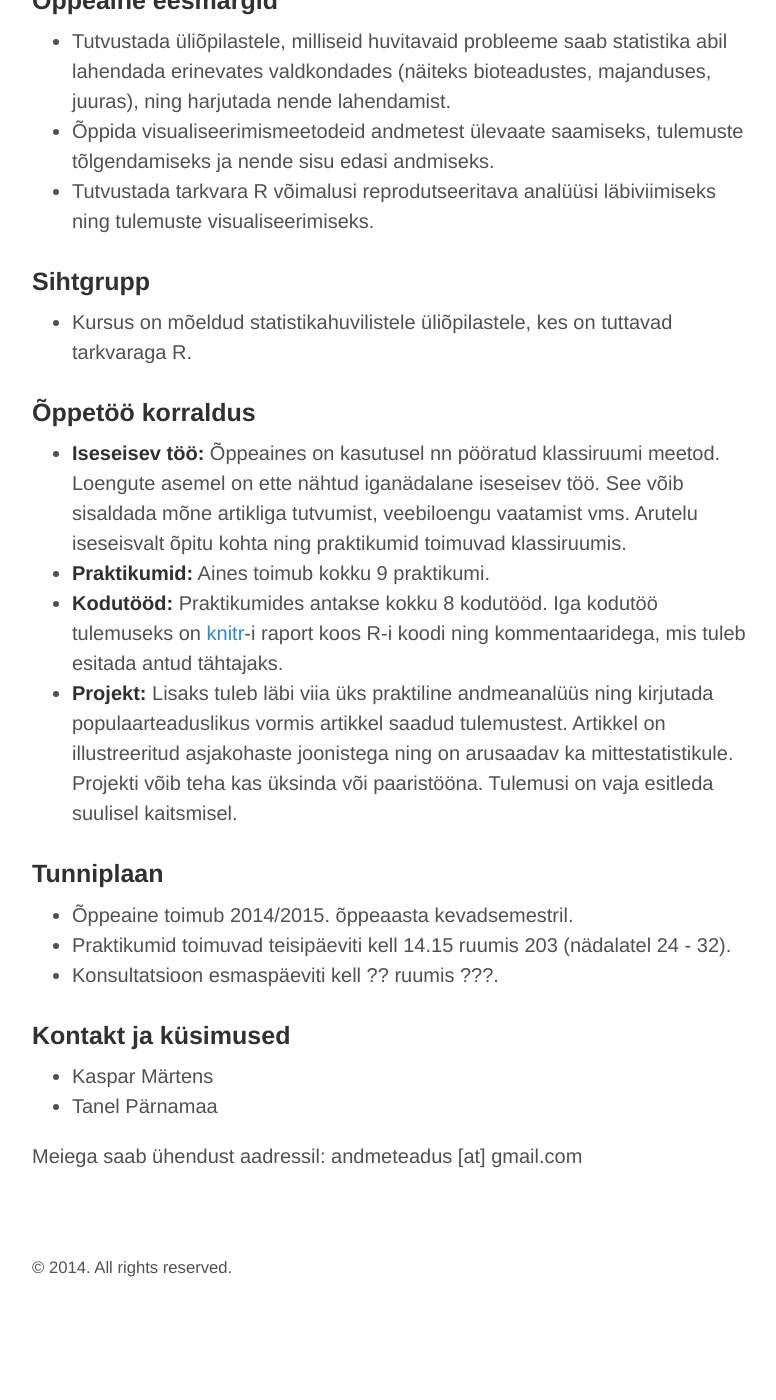
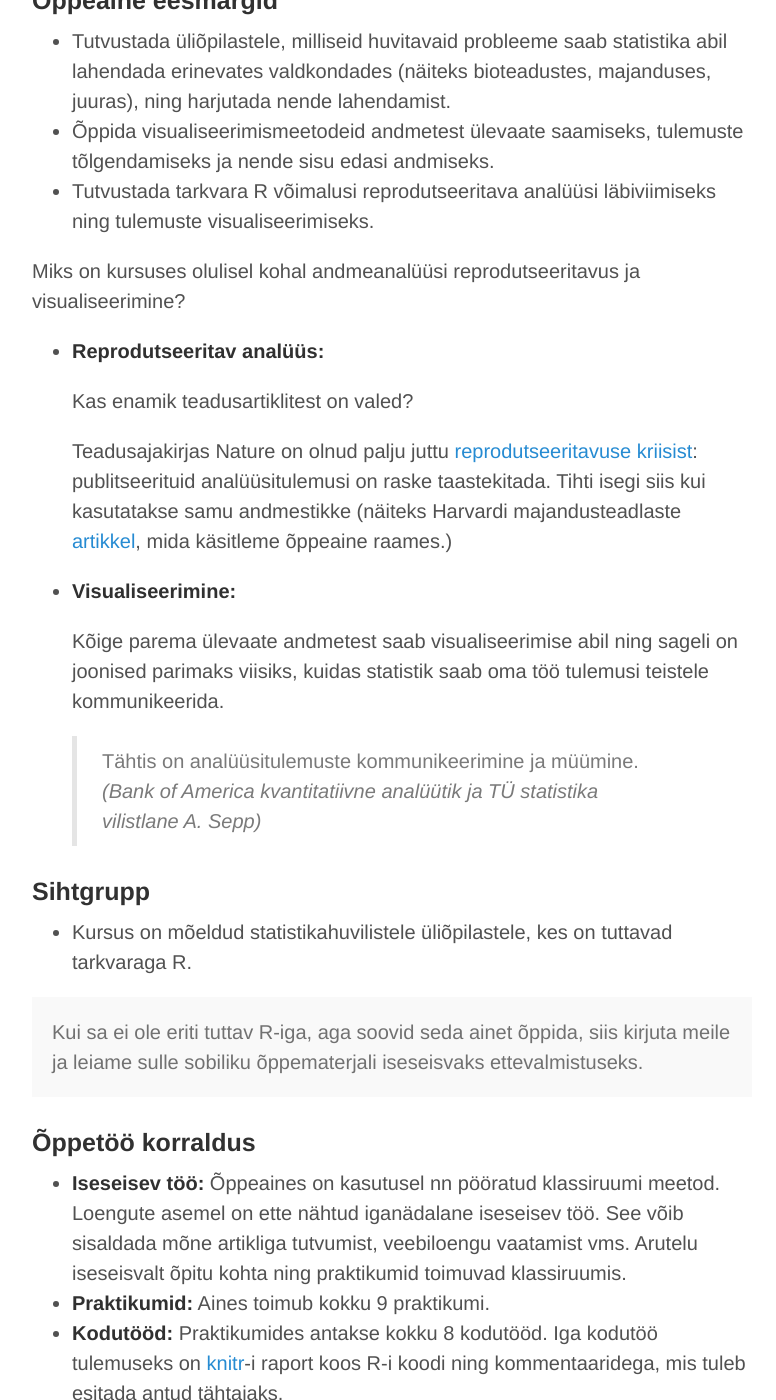
Before and after one commit to andmeteadus/2015, a Jekyll site: the page built from index.md, in a window 1280 px wide and 1400 px high, scrolled down 1086 px. Shown: the whole window, without its empty margins (248-1024 px from the left). Built offline with Jekyll 4.4.1, drawn with Linux system fonts in a browser that asks for light colours; the list of posts is cut into pages by our own code; before the commit the page ends 2367 px from its top, so only the background shows below that; some of the changed text lies outside the part shown.

Commit message:
Added more information

```diff
--- a/index.md
+++ b/index.md
@@ -25,9 +25,33 @@ Järgnev skeem võtab lühidalt kokku õppeaine olemuse.
 * Õppida visualiseerimismeetodeid andmetest ülevaate saamiseks, tulemuste tõlgendamiseks ja nende sisu edasi andmiseks.
 * Tutvustada tarkvara R võimalusi reprodutseeritava analüüsi läbiviimiseks ning tulemuste visualiseerimiseks.
 
+Miks on kursuses olulisel kohal andmeanalüüsi reprodutseeritavus ja visualiseerimine?
+
+* **Reprodutseeritav analüüs:**
+
+  Kas enamik teadusartiklitest on valed?
+
+  Teadusajakirjas Nature on olnud palju juttu
+  [reprodutseeritavuse kriisist](http://www.nature.com/nature/focus/reproducibility/index.html):
+  publitseerituid analüüsitulemusi on raske taastekitada.
+  Tihti isegi siis kui kasutatakse samu andmestikke
+  (näiteks Harvardi majandusteadlaste [artikkel](http://en.wikipedia.org/wiki/Growth_in_a_Time_of_Debt),
+  mida käsitleme õppeaine raames.)
+
+* **Visualiseerimine:**
+
+  Kõige parema ülevaate andmetest saab visualiseerimise abil ning sageli on joonised parimaks viisiks, kuidas statistik saab oma töö tulemusi teistele kommunikeerida.
+
+  > Tähtis on analüüsitulemuste kommunikeerimine ja müümine.
+  > *(Bank of America kvantitatiivne analüütik ja TÜ statistika vilistlane A. Sepp)*
+
 ### Sihtgrupp
 
 * Kursus on mõeldud statistikahuvilistele üliõpilastele, kes on tuttavad tarkvaraga R.
+
+<div class="message">
+  Kui sa ei ole eriti tuttav R-iga, aga soovid seda ainet õppida, siis kirjuta meile ja leiame sulle sobiliku õppematerjali iseseisvaks ettevalmistuseks.
+</div>
 
 ### Õppetöö korraldus
 
@@ -45,7 +69,8 @@ Projekti võib teha kas üksinda või paaristööna. Tulemusi on vaja esitleda s
 ### Tunniplaan
 
 * Õppeaine toimub 2014/2015. õppeaasta kevadsemestril.
-* Praktikumid toimuvad teisipäeviti kell 14.15 ruumis 203 (nädalatel 24 - 32).
+* Praktikumid **teisipäeviti kell 14.15** ruumis 203
+(nädalatel 24 - 25, 27 - 33).
 * Konsultatsioon esmaspäeviti kell ?? ruumis ???.
 
 ### Kontakt ja küsimused
```
